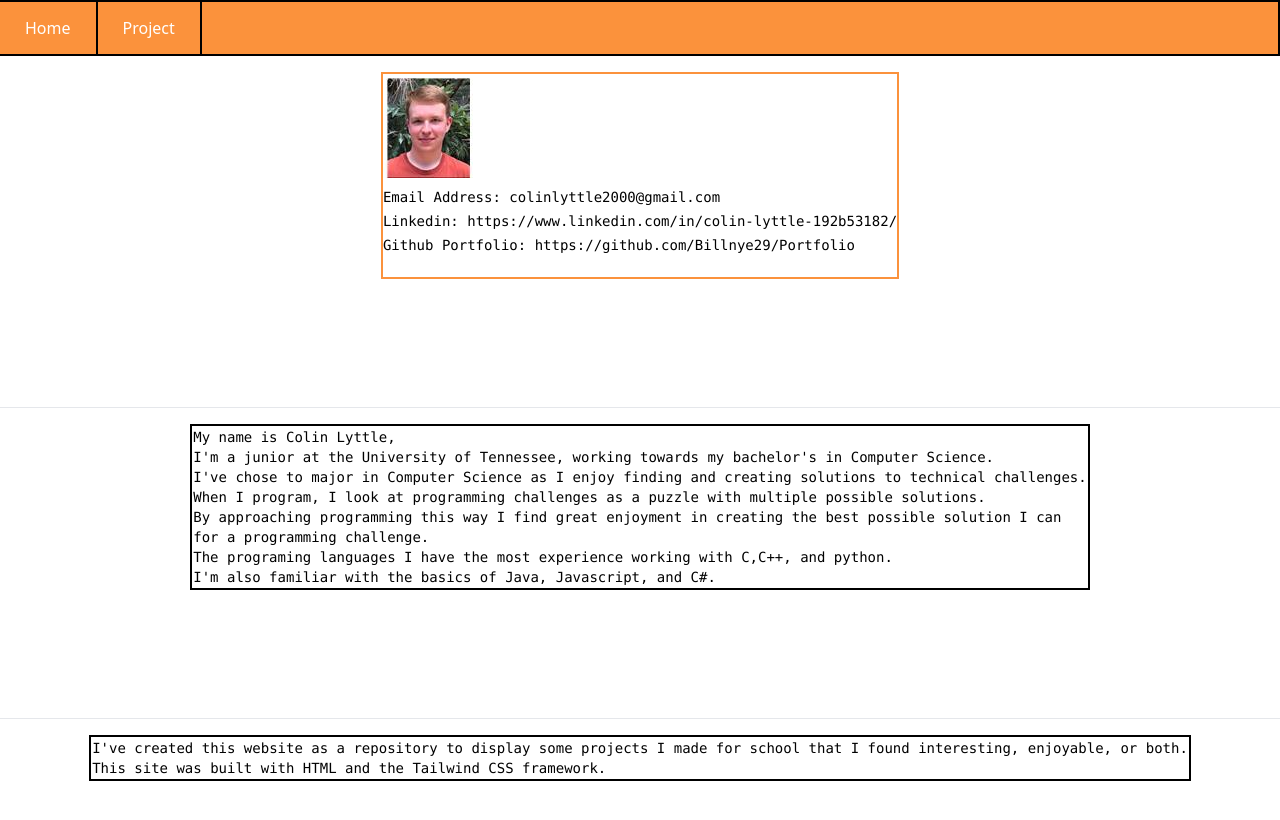
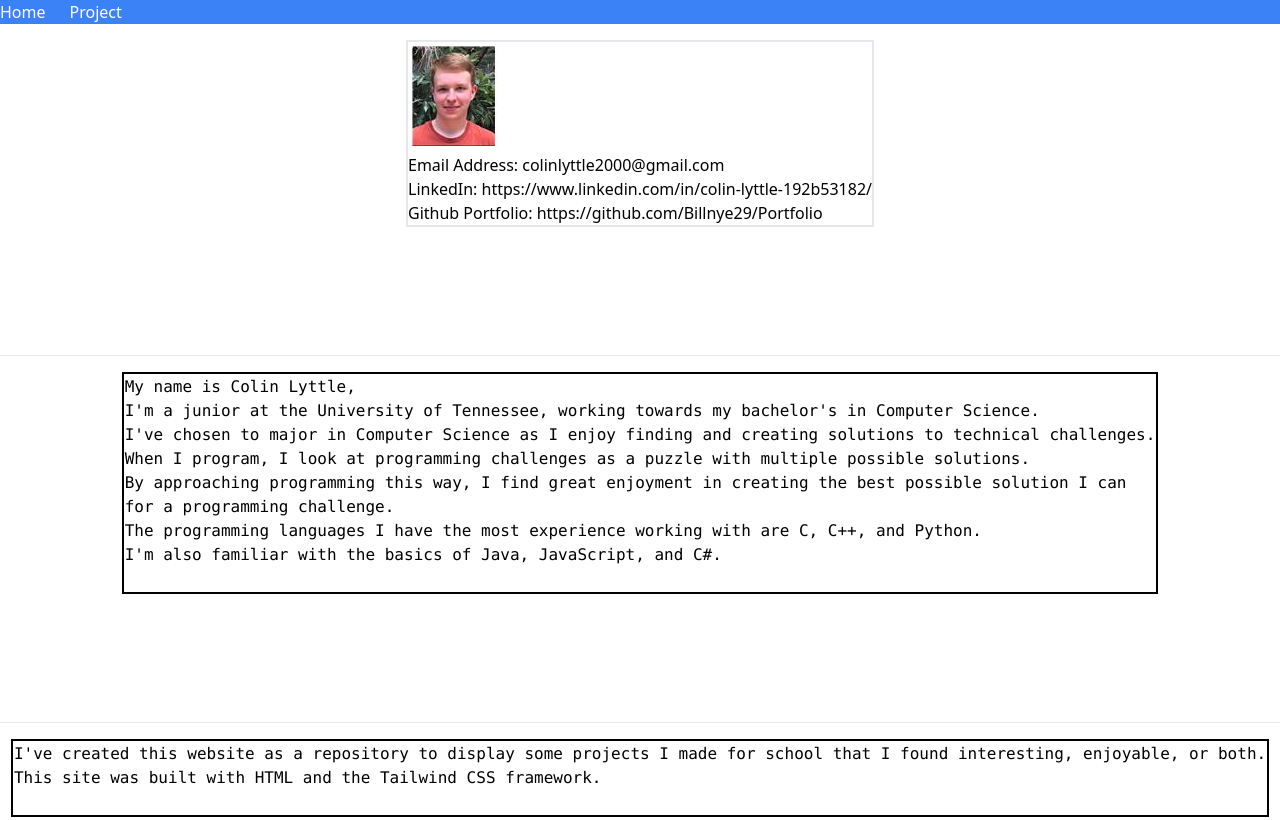
Before and after one commit to Billnye29/billnye29.github.io, a website: page HTML/Home.html in a window 1280 px wide. Shown: the top 820 px of the page. Drawn offline with nearby package versions, Linux system fonts and the light colour scheme.

Commit message:
Update Home.html

```diff
--- a/HTML/Home.html
+++ b/HTML/Home.html
@@ -1,12 +1,11 @@
 <!DOCTYPE html>
 <html lang="en">
 
-<script src="../JAVASCRIPT/buttonAdd.js"></script>
 <head>
-    <link rel="stylesheet" href="output.css"/>
+    <meta charset="UTF-8">
+    <meta name="viewport" content="width=device-width, initial-scale=1">
+    <link href="https://cdn.jsdelivr.net/npm/tailwindcss@2.2.7/dist/tailwind.min.css" rel="stylesheet">
     <link rel="icon" href="../MEDIA/IMAGES/colin.png" type="image/x-icon">
-    <meta charset="UTF-8">
-    <meta name="viewport" content="width=device-width" />
     <title>Creatine Industries</title>
     <style>
         html, body {
@@ -24,65 +23,85 @@
     </style>
 </head>
 
-
-
 <body>
     <div class="content">
         <!-- Navigation bar element -->
-    <ul class="navBar">
-        <li class="navList">
-            <a class="navLink" href="Home.html">Home</a>
+        <nav class="bg-blue-500">
+            <div class="container mx-auto">
+                <ul class="flex">
+                    <li class="mr-6">
+                        <a class="text-white hover:text-gray-200" href="Home.html">Home</a>
                     </li>
-        <li class="navList">
-            <a class="navLink">Project</a>
-            <ul class="dropdown">
-                <li><a class="text-white" href="exampleWorkOne.html">Shell Program</a></li>
-                <li><a class="text-white" href="exampleWorkTwo.html">Multi-threaded Chat  Server</a></li>
-                <li><a class ="text-white" href="exampleWorkThree.html">Implementation of Malloc</a></li>
+                    <li class="relative group">
+                        <button class="text-white hover:text-gray-200">Project</button>
+                        <ul class="absolute hidden bg-gray-100 text-gray-800 pt-2 group-hover:block">
+                            <li><a href="exampleWorkOne.html" class="block px-4 py-2">Shell Program</a></li>
+                            <li><a href="exampleWorkTwo.html" class="block px-4 py-2">Multi-threaded Chat Server</a></li>
+                            <li><a href="exampleWorkThree.html" class="block px-4 py-2">Implementation of Malloc</a></li>
                         </ul>
                     </li>
                 </ul>
+            </div>
+        </nav>
 
-    <!-- List of contact Info -->
-    <div class=" pt-4 pb-32 relative rounded-l overflow-auto">
-        <div class="flex justify-center font-mono text-sm leading-6">
+        <!-- List of contact info -->
+        <div class="container mx-auto pt-4 pb-32">
+            <div class="flex justify-center">
                 <ol class="border-2 border-orange-400">
                     <li><img class="photoOfMe" src="../MEDIA/IMAGES/colin.png" alt="Photo of me."></li>
-                <li>Email Address: <a  href="mailto:colinlyttle2000@gmail.com"> colinlyttle2000@gmail.com </a></li>
-                <li>Linkedin: <a href="https://www.linkedin.com/in/colin-lyttle-192b53182/">https://www.linkedin.com/in/colin-lyttle-192b53182/</a></li>
-                <li>Github Portfolio: <a href="https://github.com/Billnye29/Portfolio">https://github.com/Billnye29/Portfolio</a> </li>
+                    <li>Email Address: <a href="mailto:colinlyttle2000@gmail.com">colinlyttle2000@gmail.com</a></li>
+                    <li>LinkedIn: <a href="https://www.linkedin.com/in/colin-lyttle-192b53182/">https://www.linkedin.com/in/colin-lyttle-192b53182/</a></li>
+                    <li>Github Portfolio: <a href="https://github.com/Billnye29/Portfolio">https://github.com/Billnye29/Portfolio</a></li>
                 </ol>
-        </div></div>
+            </div>
+        </div>
         <hr>
+
         <!-- Paragraph about me -->
-    <div class=" pt-4 pb-32 relative rounded-l overflow-auto">
-        <div class="flex justify-center font-mono text-xl">
-            <table class="border-2 border-black p-4 mx-8 font-mono text-sm"><tbody><tr><td><pre>
+        <div class="container mx-auto pt-4 pb-32">
+            <div class="flex justify-center">
+                <table class="border-2 border-black p-4 mx-8">
+                    <tbody>
+                        <tr>
+                            <td>
+                                <pre>
 My name is Colin Lyttle,
 I'm a junior at the University of Tennessee, working towards my bachelor's in Computer Science.
-I've chose to major in Computer Science as I enjoy finding and creating solutions to technical challenges.
+I've chosen to major in Computer Science as I enjoy finding and creating solutions to technical challenges.
 When I program, I look at programming challenges as a puzzle with multiple possible solutions.
-By approaching programming this way I find great enjoyment in creating the best possible solution I can
+By approaching programming this way, I find great enjoyment in creating the best possible solution I can
 for a programming challenge.
-The programing languages I have the most experience working with C,C++, and python.
-I'm also familiar with the basics of Java, Javascript, and C#.
-</pre></td></tr></tbody></table>
-        </div></div>
+The programming languages I have the most experience working with are C, C++, and Python.
+I'm also familiar with the basics of Java, JavaScript, and C#.
+                                </pre>
+                            </td>
+                        </tr>
+                    </tbody>
+                </table>
+            </div>
+        </div>
         <hr>
+
         <!-- Paragraph about Website -->
-    <div class=" pt-4 pb-32 relative rounded-l overflow-auto">
-        <div class="flex justify-center font-mono text-xl">
-            <table class="border-2 border-black p-4 mx-8 font-mono text-sm"><tbody><tr><td><pre>
+        <div class="container mx-auto pt-4 pb-32">
+            <div class="flex justify-center">
+                <table class="border-2 border-black p-4 mx-8">
+                    <tbody>
+                        <tr>
+                            <td>
+                                <pre>
 I've created this website as a repository to display some projects I made for school that I found interesting, enjoyable, or both.
 This site was built with HTML and the Tailwind CSS framework.
-</pre></td></tr></tbody></table>
-        </div></div>
-
-
-
+                                </pre>
+                            </td>
+                        </tr>
+                    </tbody>
+                </table>
+            </div>
+        </div>
     </div>
 
-<footer class="bg-orange-400 text-white py-4 flex border-r-2  border-t-2 border-b-2 border-black">
+    <footer class="bg-orange-400 text-white py-4 border-r-2 border-t-2 border-b-2 border-black">
         <div class="container mx-auto px-4">
             <div class="flex flex-wrap items-center justify-between">
                 <div class="w-full md:w-1/2 text-center md:text-left">
@@ -98,4 +117,5 @@ This site was built with HTML and the Tailwind CSS framework.
         </div>
     </footer>
 </body>
+
 </html>
```
Lines whose indentation alone changed are shown as unchanged.
